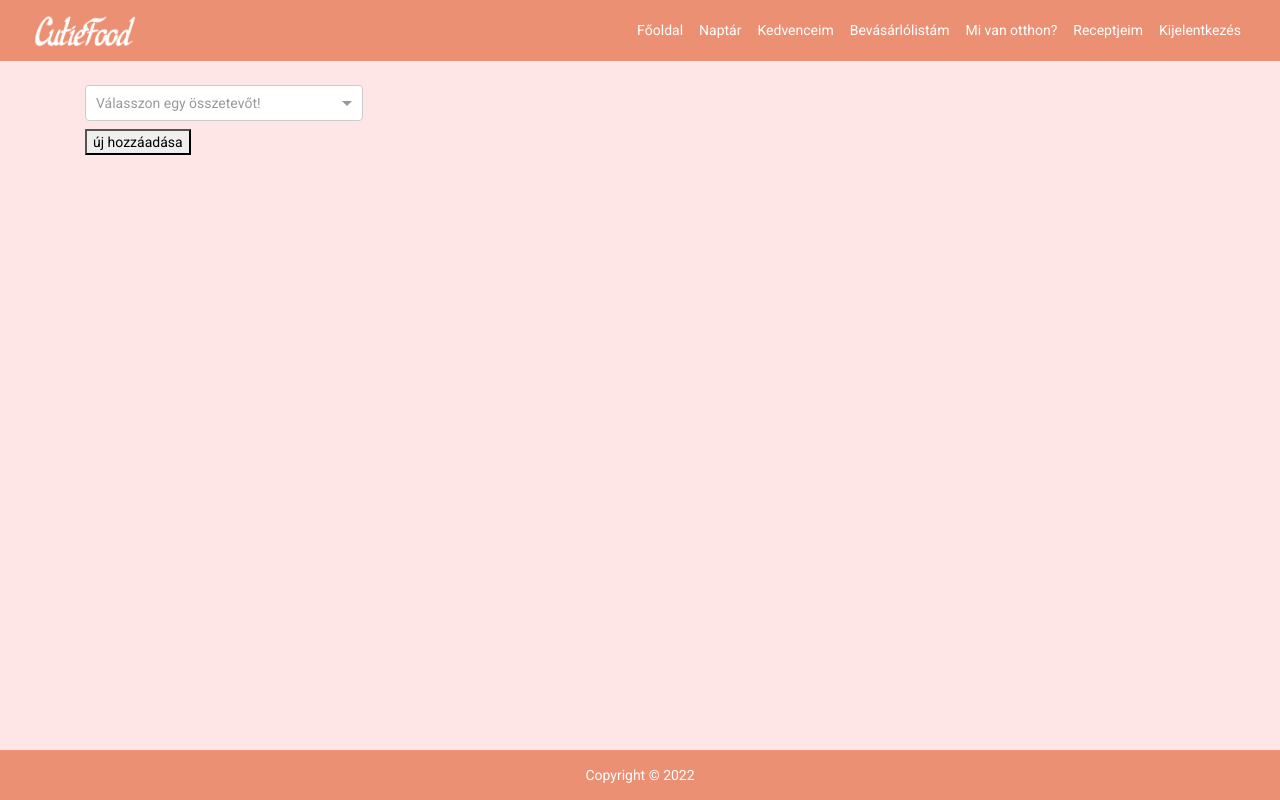
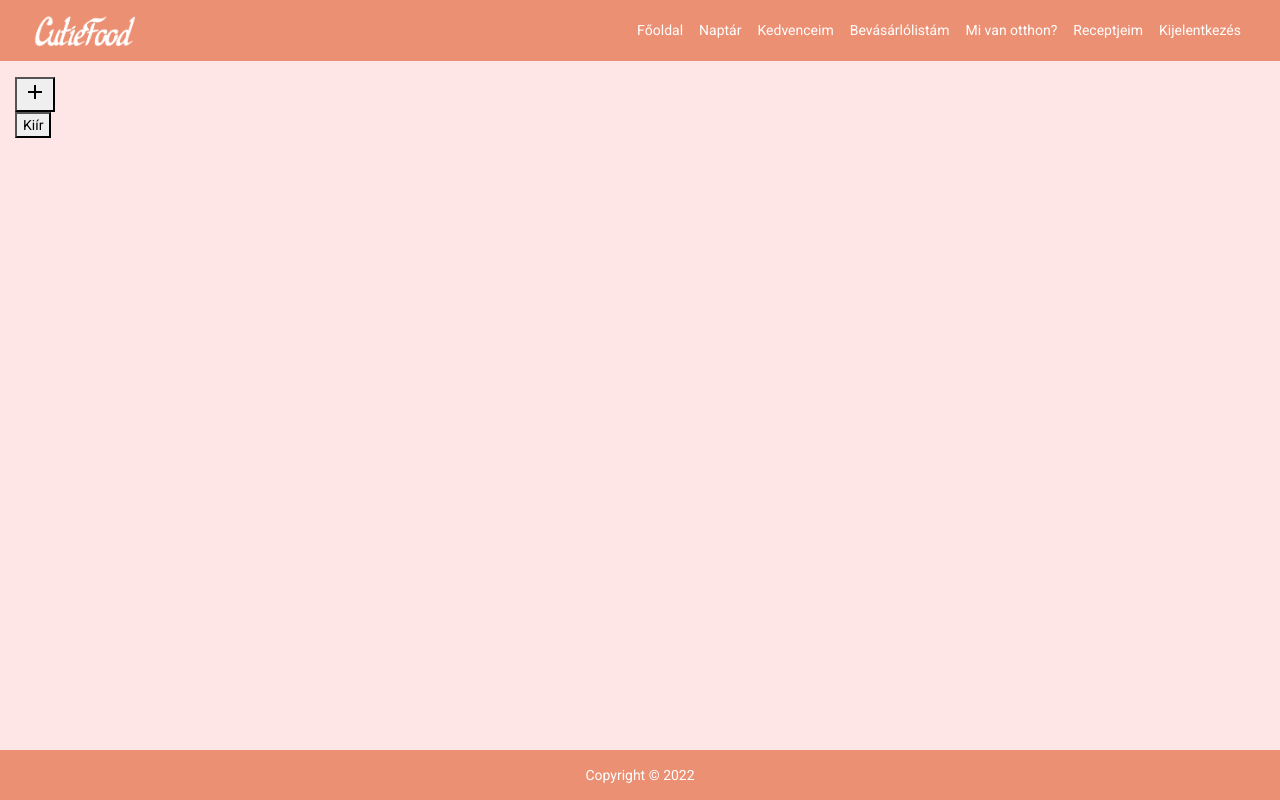
Before and after one commit to kovacspatrik/Cutiefood_v2, an Angular app: page /whats_home in a window 1280 px wide. Built offline with nearby package versions, Linux system fonts and the light colour scheme.

Commit message:
whatshome half

```diff
--- a/src/app/Modules/whats-home/whats-home/whats-home.component.html
+++ b/src/app/Modules/whats-home/whats-home/whats-home.component.html
@@ -1,21 +1,56 @@
+<!--<div class="container-fluid whats-home-page py-3">-->
+<!--  <div class="container">-->
+<!--    <div *ngFor="let item of selectedIngredients; let i = index" class="ingredient-input-list">-->
+<!--      <ng-select [items]="mock_ingredients"-->
+<!--                 bindLabel="name"-->
+<!--                 bindValue="id"-->
+<!--                 name="ingredient-select"-->
+<!--                 [addTag]="true"-->
+<!--                 [multiple]="false"-->
+<!--                 placeholder="Válasszon egy összetevőt!"-->
+<!--                 [hideSelected]="true"-->
+<!--                 [(ngModel)]="selectedIngredients[i]"-->
+<!--                 class="my-2 w-25"-->
+<!--                 >-->
+<!--      </ng-select>-->
+<!--    </div>-->
+<!--    <button (click)="addRow()">-->
+<!--      új hozzáadása-->
+<!--    </button>-->
+<!--  </div>-->
+<!--</div>-->
+
 <div class="container-fluid whats-home-page py-3">
-  <div class="container">
-    <div *ngFor="let item of selectedIngredients; let i = index" class="ingredient-input-list">
-      <ng-select [items]="ingredients"
-                 bindLabel="name"
-                 bindValue="id"
-                 name="ingredient-select"
-                 [addTag]="true"
-                 [multiple]="false"
-                 placeholder="Válasszon egy összetevőt!"
-                 [hideSelected]="true"
-                 [(ngModel)]="selectedIngredients[i]"
-                 class="my-2 w-25"
-                 >
-      </ng-select>
-    </div>
-    <button (click)="test()">
-      új hozzáadása
+  <div [formGroup]="form">
+    <ng-container [formArrayName]="'ingredients'">
+      <ng-container *ngFor="let ingredient of ingredients.controls; let i = index">
+        <div [formGroupName]="i">
+<!--          <mat-form-field>-->
+<!--            <input matInput formControlName="name" placeholder="hozzávaló neve">-->
+<!--          </mat-form-field>-->
+
+          <mat-form-field appearance="fill">
+            <mat-label>Válasszon hozzávalót!</mat-label>
+            <mat-select>
+              <mat-option *ngFor="let item of mock_ingredients" [value]="'name'">
+                {{ item.name }}
+              </mat-option>
+            </mat-select>
+          </mat-form-field>
+          <button mat-mini-fab (click)="deleteRow(i)">
+            <mat-icon class="add-course-btn">delete</mat-icon>
+          </button>
+        </div>
+      </ng-container>
+    </ng-container>
+
+    <button mat-mini-fab (click)="addRow()">
+      <mat-icon class="add-course-btn">add</mat-icon>
     </button>
+    <br>
+    <button mat-mini-fab (click)="logValues()">
+      Kiír
+    </button>
+
   </div>
 </div>
--- a/src/app/Modules/whats-home/whats-home/whats-home.component.ts
+++ b/src/app/Modules/whats-home/whats-home/whats-home.component.ts
@@ -1,28 +1,38 @@
-import { Component, OnInit } from '@angular/core';
+import { Component } from '@angular/core';
 import { MOCK_INGREDIENTS } from "../../../Services/mock-files/mock-ingredients";
-import {Ingredient} from "../../../Models/ingredient.model";
-import {Observable, of} from "rxjs";
-import {FormGroup} from "@angular/forms";
+import {FormArray, FormBuilder, FormControl, FormGroup} from "@angular/forms";
 
 @Component({
   selector: 'app-whats-home',
   templateUrl: './whats-home.component.html',
   styleUrls: ['./whats-home.component.scss']
 })
-export class WhatsHomeComponent implements OnInit {
-
-
-  ingredients = MOCK_INGREDIENTS;
+export class WhatsHomeComponent {
+  mock_ingredients = MOCK_INGREDIENTS;
   selectedIngredients= new Array<string>(1);
 
-  constructor() {}
+  form = this.fb.group({
+    ingredients: this.fb.array([])
+  })
 
-  ngOnInit(): void {
+  constructor(private fb: FormBuilder) {}
+
+  get ingredients() {
+    return this.form.controls["ingredients"] as FormArray
   }
 
-  test() {
-    this.selectedIngredients.push(null);
-    console.log(this.selectedIngredients);
+  addRow() {
+    const ingredientControl = this.fb.group({
+      name: '',
+    });
+    this.ingredients.push(ingredientControl);
   }
 
+  deleteRow(lessonIndex: number) {
+    this.ingredients.removeAt(lessonIndex);
+  }
+
+  logValues() {
+    console.log(this.form.get("ingredients").value);
+  }
 }
```
Also changed, not shown: src/app/Modules/shared/shared.module.ts (+7 -2 lines), 3 other files (tests, documents, lock files or other folders).
